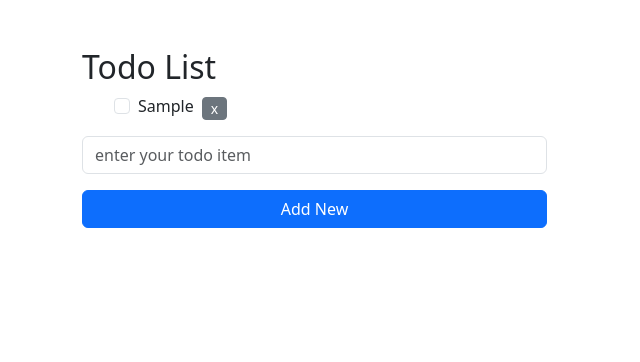
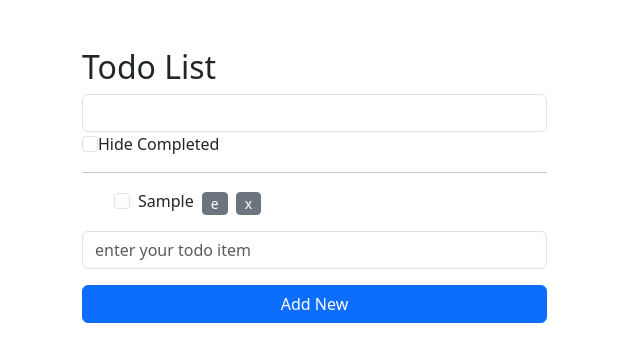
Before and after one commit to gskharmujai/react-basic-intermediate, a React (Vite) app: page / in a window 1280 px wide. Both pictures are taken after typing "Sample" into the empty fields and a click on the button "Add New". Shown: the top 362 px of the page, without its empty margins (0-640 px from the left). Built offline with nearby package versions, Linux system fonts and the light colour scheme.

Commit message:
implemented todo app using useReducer and useContext

```diff
--- a/src/App.jsx
+++ b/src/App.jsx
@@ -1,19 +1,124 @@
 import "bootstrap/dist/css/bootstrap.min.css";
 
-import { useState } from "react";
+import { createContext, useEffect, useReducer, useState } from "react";
 
+import { TodoListing } from "./components/TodoListing";
 import { AddTodoForm } from "./components/AddTodoForm";
-import { TodoListing } from "./components/TodoListing";
+import { TodoFilterForm } from "./components/TodoFilterForm";
+
+const LOCAL_STORAGE_KEY = "TODO";
+
+const ACTIONS = {
+  ADD: "ADD",
+  DELETE: "DELETE",
+  TOGGLE: "TOGGLE",
+  UPDATE: "UPDATE",
+};
+
+function reducer(todoItems, { type, payload }) {
+  switch (type) {
+    case ACTIONS.ADD:
+      return [
+        ...todoItems,
+        { item: payload.name, completed: false, id: crypto.randomUUID() },
+      ];
+
+    case ACTIONS.DELETE:
+      return todoItems.filter((t) => t.id !== payload.id);
+
+    case ACTIONS.TOGGLE:
+      return todoItems.map((t) => {
+        if (t.id === payload.id) {
+          return { ...t, completed: payload.completed };
+        }
+        return t;
+      });
+
+    case ACTIONS.UPDATE:
+      return todoItems.map((t) => {
+        if (t.id === payload.id) {
+          return { ...t, item: payload.name };
+        }
+        return t;
+      });
+  }
+
+  return state;
+}
+
+export const ListContext = createContext();
 
 function App() {
-  const [todoItems, setTodoItems] = useState([]);
+  const [filterName, setFilterName] = useState("");
+  const [filterComplete, setFilterComplete] = useState(false);
+
+  const [todoItems, dispatch] = useReducer(reducer, [], (initialValue) => {
+    const value = localStorage.getItem(LOCAL_STORAGE_KEY);
+    if (value == null) {
+      return initialValue;
+    }
+
+    return JSON.parse(value);
+  });
+
+  const filteredTodos = todoItems.filter((todo) => {
+    if (todo.completed && filterComplete) return null;
+
+    return todo.item.includes(filterName);
+  });
+
+  useEffect(() => {
+    localStorage.setItem(LOCAL_STORAGE_KEY, JSON.stringify(todoItems));
+  }, [todoItems]);
+
+  /**
+   * add new todo item.
+   */
+  function addNewTodo(name) {
+    dispatch({ type: ACTIONS.ADD, payload: { name } });
+  }
+
+  /**
+   * toggle todo item to check or uncheck.
+   */
+  function toggleTodo(id, completed) {
+    dispatch({ type: ACTIONS.TOGGLE, payload: { id, completed } });
+  }
+
+  /**
+   * delete todo item
+   */
+  function deleteTodo(id) {
+    dispatch({ type: ACTIONS.DELETE, payload: { id } });
+  }
+
+  function updateTodo(id, name) {
+    dispatch({ type: ACTIONS.UPDATE, payload: { id, name } });
+  }
 
   return (
     <div className="container mt-5">
       <div className="col-5">
         <h2>Todo List</h2>
-        <TodoListing items={todoItems} setTodoItems={setTodoItems} />
-        <AddTodoForm setTodoItems={setTodoItems} />
+        <ListContext.Provider
+          value={{
+            todoItems: filteredTodos,
+            toggleTodo,
+            deleteTodo,
+            addNewTodo,
+            updateTodo,
+          }}
+        >
+          <TodoFilterForm
+            filterName={filterName}
+            setFilterName={setFilterName}
+            filterComplete={filterComplete}
+            setFilterComplete={setFilterComplete}
+          />
+          <hr />
+          <TodoListing />
+          <AddTodoForm />
+        </ListContext.Provider>
       </div>
     </div>
   );
--- a/src/components/AddTodoForm.jsx
+++ b/src/components/AddTodoForm.jsx
@@ -1,43 +1,32 @@
-import { useState, Fragment } from "react";
+import { useContext, useRef } from "react";
+import { ListContext } from "../App";
 
-export function AddTodoForm({ setTodoItems }) {
-  const [todoItem, setTodoItem] = useState("");
+export function AddTodoForm() {
+  const { addNewTodo } = useContext(ListContext);
+  const nameRef = useRef();
 
-  /**
-   * add new todo item.
-   */
-  function addNewTodo() {
-    // prevent adding new todo if item is empty.
-    if (todoItem === "") return;
+  function handleSubmit(e) {
+    e.preventDefault();
+    if (nameRef.current.value === null) return;
 
-    setTodoItems((currentTodo) => {
-      return [
-        ...currentTodo,
-        { item: todoItem, completed: false, id: crypto.randomUUID() },
-      ];
-    });
+    addNewTodo(nameRef.current.value);
 
-    setTodoItem("");
+    nameRef.current.value = "";
   }
 
   return (
-    <Fragment>
+    <form onSubmit={handleSubmit}>
       <div className="form-group">
         <input
           type="text"
           className="form-control"
-          value={todoItem}
-          onChange={(e) => {
-            setTodoItem(e.target.value);
-          }}
+          ref={nameRef}
           placeholder="enter your todo item"
         />
       </div>
       <div className="d-grid">
-        <button className="btn btn-block btn-primary mt-3" onClick={addNewTodo}>
-          Add New
-        </button>
+        <button className="btn btn-block btn-primary mt-3">Add New</button>
       </div>
-    </Fragment>
+    </form>
   );
 }
--- /dev/null
+++ b/src/components/TodoFilterForm.jsx
@@ -0,0 +1,24 @@
+export function TodoFilterForm({
+  filterName,
+  setFilterName,
+  filterComplete,
+  setFilterComplete,
+}) {
+  return (
+    <div className="form-group">
+      <input
+        type="text"
+        className="form-control form-sm"
+        value={filterName}
+        onChange={(e) => setFilterName(e.target.value)}
+      />
+      <input
+        type="checkbox"
+        className="form-check-input"
+        value={filterComplete}
+        onChange={(e) => setFilterComplete(e.target.checked)}
+      />
+      <label className="form-check-label">Hide Completed</label>
+    </div>
+  );
+}
--- a/src/components/TodoItem.jsx
+++ b/src/components/TodoItem.jsx
@@ -1,6 +1,29 @@
-export function TodoItem({ item, completed, id, toggleTodo, deleteTodo }) {
+import { Fragment, useContext, useState, useRef } from "react";
+import { ListContext } from "../App";
+
+export function TodoItem({ item, completed, id }) {
+  const { toggleTodo, deleteTodo, updateTodo } = useContext(ListContext);
+  const [isEdit, setIsEdit] = useState(false);
+  const nameRef = useRef();
+
+  function handleUpdate(e) {
+    e.preventDefault();
+
+    if (nameRef.current.value === "") return;
+    updateTodo(id, nameRef.current.value);
+
+    setIsEdit(false);
+  }
+
   return (
     <li className="form-check">
+      {isEdit ? (
+        <form onSubmit={handleUpdate}>
+          <input type="text" ref={nameRef} defaultValue={item} />
+          <button className="ms-2 btn-secondary btn btn-sm py-0">Save</button>
+        </form>
+      ) : (
+        <Fragment>
           <input
             type="checkbox"
             className="form-check-input"
@@ -8,12 +31,21 @@ export function TodoItem({ item, completed, id, toggleTodo, deleteTodo }) {
             onChange={(e) => toggleTodo(id, e.target.checked)}
           />
           <label className="form-check-label">{item}</label>
+
+          <button
+            className="ms-2 btn-secondary btn btn-sm py-0"
+            onClick={() => setIsEdit(true)}
+          >
+            e
+          </button>
           <button
             className="ms-2 btn-secondary btn btn-sm py-0"
             onClick={() => deleteTodo(id)}
           >
             x
           </button>
+        </Fragment>
+      )}
     </li>
   );
 }
--- a/src/components/TodoListing.jsx
+++ b/src/components/TodoListing.jsx
@@ -1,40 +1,14 @@
+import { useContext } from "react";
 import { TodoItem } from "./TodoItem";
+import { ListContext } from "../App";
 
-export function TodoListing({ items, setTodoItems }) {
-  /**
-   * toggle todo item to check or uncheck.
-   */
-  function toggleTodo(id, completed) {
-    setTodoItems((currentTodos) => {
-      return currentTodos.map((t) => {
-        if (t.id == id) {
-          return { ...t, completed };
-        }
-        return t;
-      });
-    });
-  }
-
-  /**
-   * delete todo item
-   */
-  function deleteTodo(id) {
-    setTodoItems((currentTodos) => {
-      return currentTodos.filter((t) => t.id !== id);
-    });
-  }
+export function TodoListing() {
+  const { todoItems } = useContext(ListContext);
 
   return (
     <ul>
-      {items.map((t) => {
-        return (
-          <TodoItem
-            key={t.id}
-            {...t}
-            toggleTodo={toggleTodo}
-            deleteTodo={deleteTodo}
-          />
-        );
+      {todoItems.map((t) => {
+        return <TodoItem key={t.id} {...t} />;
       })}
     </ul>
   );
```
Lines whose indentation alone changed are shown as unchanged.
